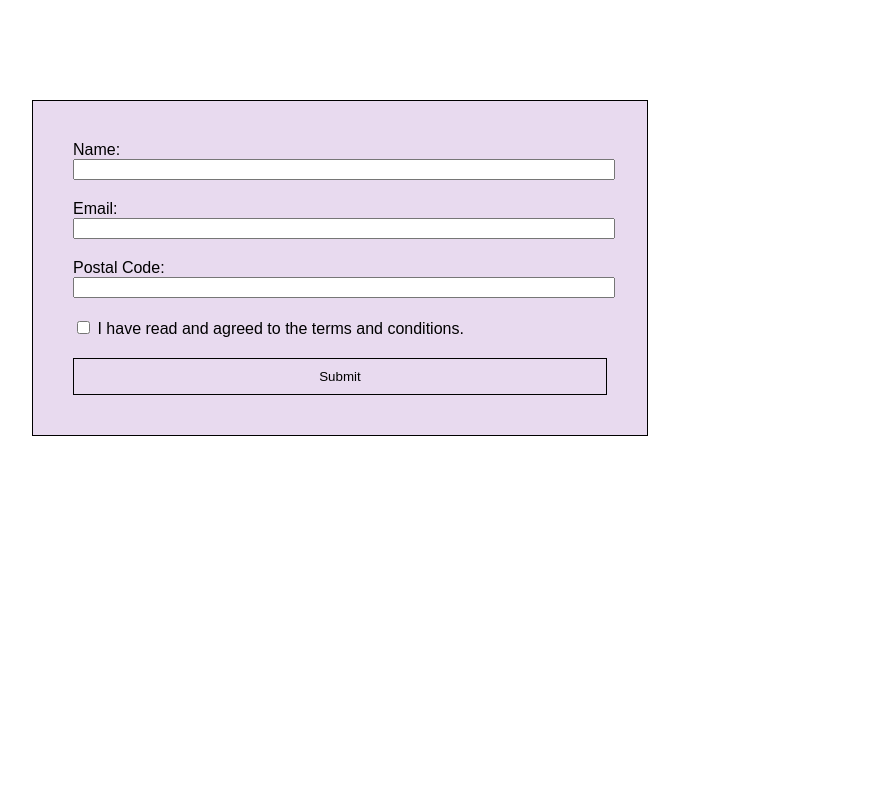
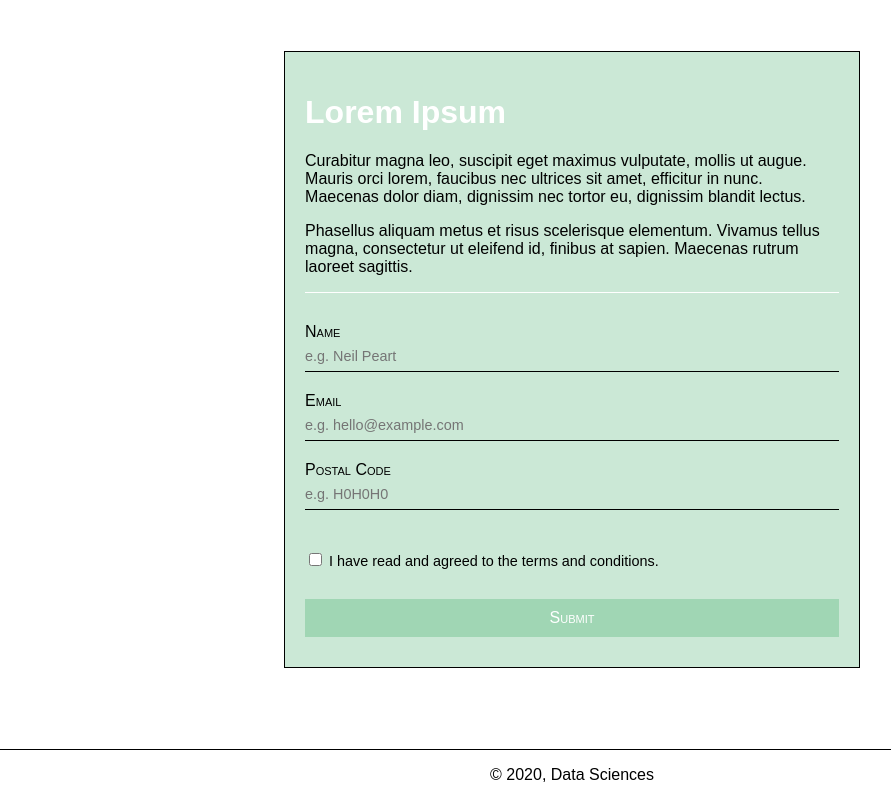
Before and after one commit to sophiathomas/datasciences, a React (Create React App) app: page / in a window 1280 px wide. Shown: the whole page, without its empty margins (68-959 px from the left). Built offline with nearby package versions, Linux system fonts and the light colour scheme.

Commit message:
Major refactoring for styling; Update state after confirmation

```diff
--- a/public/index.html
+++ b/public/index.html
@@ -16,7 +16,22 @@
     <title>React App</title>
   </head>
   <body>
-    <div id="root"></div>
+    <div id="root">
+      <header></header>
+      <main>
+        <div class="content">
+          <div class="lorem">
+            <h1>Lorem Ipsum</h1>
+            <p>Curabitur magna leo, suscipit eget maximus vulputate, mollis ut augue. Mauris orci lorem, faucibus nec ultrices sit amet, efficitur in nunc. Maecenas dolor diam, dignissim nec tortor eu, dignissim blandit lectus.</p>
+            <p>Phasellus aliquam metus et risus scelerisque elementum. Vivamus tellus magna, consectetur ut eleifend id, finibus at sapien. Maecenas rutrum laoreet sagittis.</p>
+          </div>
+          <div id="form"></div>
+        </div>
+      </main>
+      <footer>
+        <p id="license">© 2020, Data Sciences</p>
+      </footer>
+    </div>
     <!--
       This HTML file is a template.
       If you open it directly in the browser, you will see an empty page.
@@ -27,6 +42,8 @@
       To begin the development, run `npm start`.
       To create a production bundle, use `npm run build`.
     -->
+
+
     <!-- Google Code for Add to Cart Conversion Page
 	In your html page, add the snippet and call goog_report_conversion
 	when someone clicks on the chosen link or button. -->
--- a/src/App.css
+++ b/src/App.css
@@ -24,24 +24,10 @@
 }
 
 /* Form styles */
-body {
-
-  color: black;
-}
 
 form {
-  background-color: rgb(232, 218, 239);
-  display: flex;
-  margin: 100px;
-  flex-flow: column wrap;
-  padding: 40px;
-  border: solid 1px black;
-  max-width: 60ch;
-}
+ display: grid;
 
-label {
-  display: block;
-  margin-bottom: 20px;
 }
 
 input[type=text],
@@ -50,24 +36,81 @@ input[type=email] {
   width: 100%;
 }
 
-input[type=text].error,
-input[type=email].error {
-  border: red solid 1px;
-}
-
 input[type=submit] {
- padding: 10px;
- border: black 1px solid;
- background-color:  rgb(232, 218, 239);
+  padding: 10px;
+  border: none;
+  background-color: rgba(160,214,180, 1);
+  transition: all 0.2s ease-in-out;
+  margin: 30px 0 10px;
+  font-variant: small-caps;
+  font-size: 1em;
+  color: white;
 }
 
 input[type=submit]:hover {
-  background-color: rgb(175, 122, 197);
   cursor: pointer;
-  color: white;
+  background-color: #11998e;
 }
-
 
 label > input[type=checkbox] {
   cursor: pointer;
 }
+
+.form__group:not(:first-child) {
+    margin-top: 20px;
+}
+
+.form__field {
+  font-family: inherit;
+  font-size: 0.9em;
+  width: 100%;
+  border: 0;
+  border-bottom: 1px solid black;
+  outline: 0;
+  padding: 7px 0;
+  background: transparent;
+  transition: border-color 0.2s;
+}
+.form__field.error {
+  border-bottom-color: red;
+  border-bottom-width: 2px;
+}
+.form__field.error:after {
+  content: "!";
+}
+
+.form__field__error-msg {
+  color: red;
+  font-size: 0.75em;
+  margin: 5px 0;
+}
+ul.form__field__error-msg {
+  padding: 0;
+  list-style-type: none;
+}
+
+.form__field:focus {
+  padding-bottom: 6px;
+  border-width: 3px;
+  border-image: linear-gradient(to right, #11998e, #38ef7d);
+  border-image-slice: 1;
+}
+
+.form__label {
+  font-variant: small-caps;
+}
+.form__checkboxLabel {
+  font-size: 0.9em;
+  margin-top: 20px;
+  display: block;
+}
+
+/* reset input */
+.form__field:required,
+.form__field:invalid {
+  box-shadow: none;
+}
+.form__submit:hover,
+.form__submit:focus {
+  outline: none;
+}
--- a/src/App.js
+++ b/src/App.js
@@ -30,7 +30,8 @@ class App extends Component {
           value: "Submit",
         }
       },
-      errors: false
+      errors: false,
+      mode: false
     };
   }
 
@@ -87,7 +88,6 @@ class App extends Component {
       const proxy = "https://cors-anywhere.herokuapp.com/";
       const query = proxy + endpoint;
 
-      // async fetch to disable double submition
       fetch(query, {
         method: "POST",
         mode: "cors",
@@ -101,71 +101,81 @@ class App extends Component {
       })
       .then(data => {
         console.log("Success:", data);
-
-        // confirm to client
         // @TODO: Update the div form to display a nice confirmation
-        this.setState({
-          inputs: {
-            ...this.state.inputs, "submit": { value: "Thanks for signing up"}
-          }
-        });
+        this.setState({mode: "Success"});
 
       })
       .catch(error => {
         console.error("Error:", error);
 
         // something went wrong
-        this.setState({
-          inputs: {
-            ...this.state.inputs, "submit": { value: "A problem occurred, please try again"}
-          }
-        });
+        this.setState({mode: "Error"});
       })
       .finally( () => {
-        setTimeout(this.resetForm, 3000);
+        setTimeout(this.resetForm, 5000);
       });
     }
   }
 
   render() {
-    return (
-      <form onSubmit={this.handleSubmit}>
-        <label>
-          Name:
-          <input className={this.state.errors.name ? 'error': null} type="text" name="name" value={this.state.data.name} onChange={this.handleTextChange} required />
-        </label>
-        {this.state.errors.name &&
-          this.state.errors.name.map((message, index, array) => {
-            return <span key={index}>{message}</span>;
-          })
-        }
+    if(this.state.mode === "Success") {
+      return (<div>Sucess!</div>);
+    } else if(this.state.mode === "Error") {
+      return (
+        <div></div>
+      );
+    } else {
+      return (
+        <form className="form" onSubmit={this.handleSubmit}>
+          <div className="form__group">
+            <label htmlFor="name" className="form__label">Name</label>
+              <input id="name" type="text" name="name" placeholder="e.g. Neil Peart" className={"form__field" + (this.state.errors.name ? " error": "")}  value={this.state.data.name} onChange={this.handleTextChange} />
 
-        <label>
-          Email:
-          <input className={this.state.errors.email ? 'error': null} type="email" name="email" value={this.state.data.email} onChange={this.handleTextChange} required />
-        </label>
-        {this.state.errors.email &&
-          this.state.errors.email.map((message, index, array) => {
-            return <span key={index}>{message}</span>;
-          })
-        }
+            {this.state.errors.name &&
+              <ul className="form__field__error-msg">
+                {this.state.errors.name.map((message, index, array) => {
+                  return <li key={index}>{message}</li>;
+                })}
+              </ul>
+            }
+          </div>
 
-        <label>
-          Postal Code:
-          <input className={this.state.errors.postalCode ? 'error': null} type="text" name="postalCode" value={this.state.data.postalCode} onChange={this.handleTextChange} required />
-        </label>
-        {this.state.errors.postalCode &&
-          this.state.errors.postalCode.map((message, index, array) => {
-            return <span key={index}>{message}</span>;
-          })
-        }
+          <div className="form__group">
+            <label htmlFor="email" className="form__label">Email</label>
+            <input id="email" type="email" name="email" placeholder="e.g. hello@example.com" className={"form__field" + (this.state.errors.email ? " error": "")}  value={this.state.data.email} onChange={this.handleTextChange} />
 
-        <label>
-          <input className={this.state.errors.consent ? 'error': null} type="checkbox" name="consent" value={this.state.inputs.consent.value} checked={this.state.data.consent} onChange={this.handleCheckboxChange} required /> I have read and agreed to the terms and conditions.
-        </label>
-        <input type="submit" id="signup" value={this.state.inputs.submit.value} />
-      </form>
-    );
+            {this.state.errors.email &&
+              <ul className="form__field__error-msg">
+                {this.state.errors.email.map((message, index, array) => {
+                  return <li key={index}>{message}</li>;
+                })}
+              </ul>
+            }
+          </div>
+
+          <div className="form__group">
+            <label htmlFor="postalCode" className="form__label">Postal Code</label>
+            <input id="postalCode" type="text" name="postalCode" placeholder="e.g. H0H0H0" className={"form__field" + (this.state.errors.postalCode ? " error": "")} value={this.state.data.postalCode} onChange={this.handleTextChange} />
+
+            {this.state.errors.postalCode &&
+              <ul className="form__field__error-msg">
+                {this.state.errors.postalCode.map((message, index, array) => {
+                  return <li key={index}>{message}</li>;
+                })}
+              </ul>
+            }
+          </div>
+
+          <div className="form__group">
+            <label className="form__checkboxLabel">
+              <input className={"form__checkbox" + (this.state.errors.consent ? " error": "")} type="checkbox" name="consent" value={this.state.inputs.consent.value} checked={this.state.data.consent} onChange={this.handleCheckboxChange} required /> I have read and agreed to the terms and conditions.
+            </label>
+          </div>
+
+          <input className="form__submit" type="submit" id="signup" value={this.state.inputs.submit.value} />
+        </form>
+      );
+    }
   }
 }
 
--- a/src/index.css
+++ b/src/index.css
@@ -1,5 +1,45 @@
+html, body { height: 100%;}
+
 body {
   margin: 0;
   padding: 0;
-  font-family: sans-serif;
+  font: 16px sans-serif;
 }
+
+#root {
+  display: flex;
+  flex-direction: column;
+  height: 100%;
+}
+
+main {
+  flex-grow: 1;
+  display: flex;
+  align-items: center;
+  justify-content: center;
+}
+
+footer {
+  border-top: black solid 1px;
+  margin: 30px 20px 0px;
+}
+
+
+.content {
+  background-color: rgba(160,214,180, 0.55);
+  padding: 20px;
+  margin: 20px;
+  border: solid 1px black;
+  max-width: 60ch;
+}
+.lorem {
+  margin-bottom: 30px;
+  border-bottom: white 1px solid;
+}
+.lorem h1 {
+  color: white;
+}
+
+#license {
+  text-align: center;
+}
--- a/src/index.js
+++ b/src/index.js
@@ -5,5 +5,5 @@ import './index.css';
 
 ReactDOM.render(
   <App />,
-  document.getElementById('root')
+  document.getElementById('form')
 );
```
